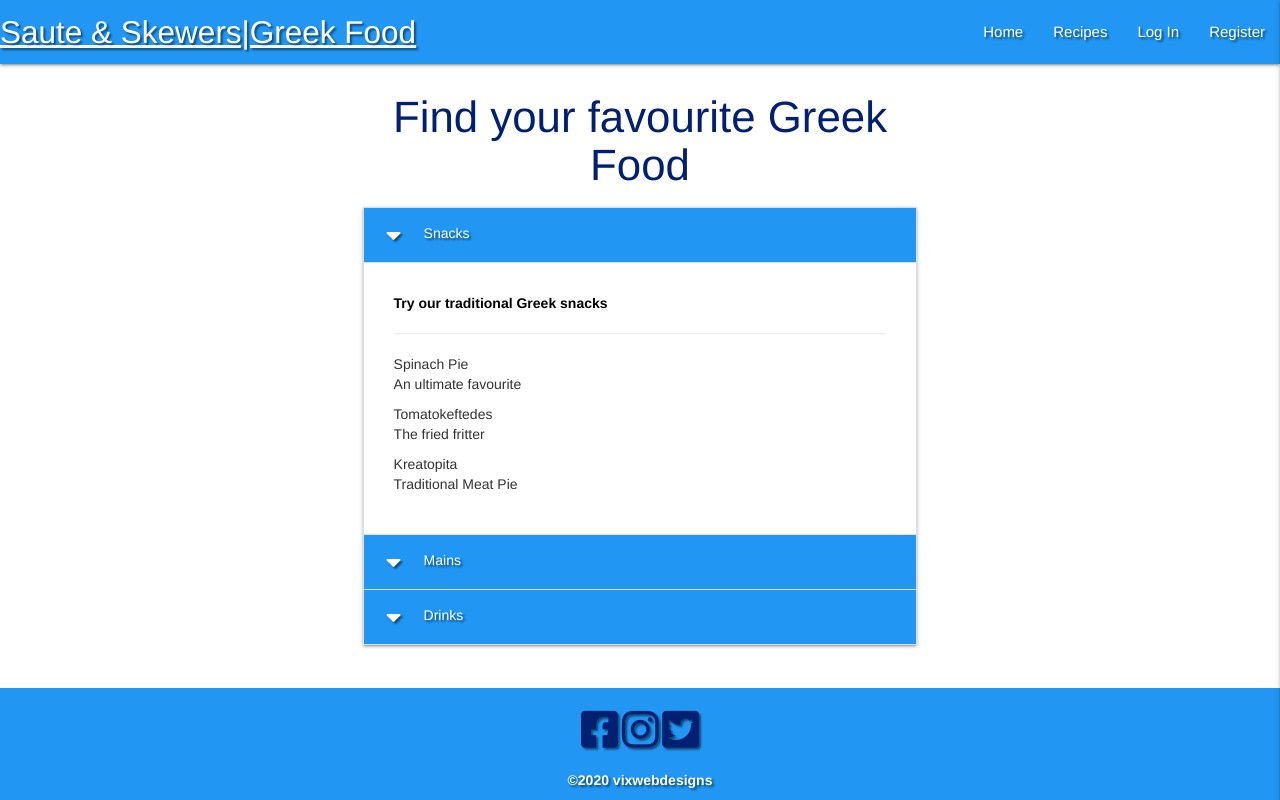
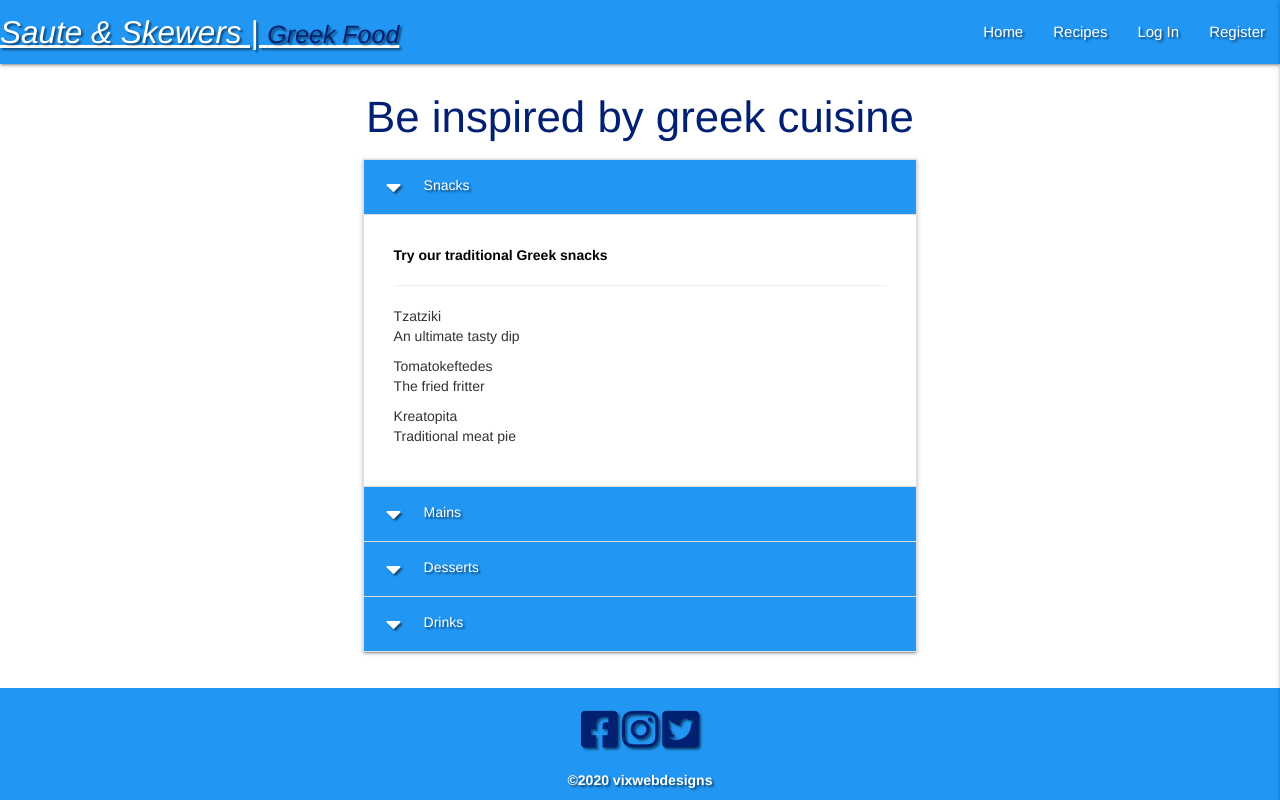
Before and after one commit to VMBlakelock/saute-and-skewers-greekfood, a Flask app: template templates/find_recipe.html in a window 1280 px wide, after a click on "Snacks". Run offline with Flask 2, Linux system fonts and the light colour scheme; the template is opened without the code that fills it, so the values that code supplies are empty; some libraries are stand-ins or nearby versions.

```diff
--- a/static/css/style.css
+++ b/static/css/style.css
@@ -10,6 +10,18 @@
 
 .titles-text {
     color:rgb(2, 32, 114);
+}
+
+/*-- logo text styling --*/
+
+.logo-text {
+    font-style: italic;
+}
+
+.food-type {
+     font-style: italic;
+     font-size: 25px;
+     color:rgb(2, 32, 114);
 }
 
 /*-- find_recipe p style --*/
--- a/static/js/script.js
+++ b/static/js/script.js
@@ -2,4 +2,5 @@
     $(".sidenav").sidenav({edge: "right"});
      $(".collapsible").collapsible();
      $("select").formSelect();
+      $('.carousel').carousel();
   });
--- a/templates/base.html
+++ b/templates/base.html
@@ -20,7 +20,7 @@
 <!-- navbar top -->
 <nav class="nav-extended text-shadow #2196f3 blue">
     <div class="nav-wrapper">
-      <a href="{{ url_for('get_recipes') }}" class="brand-logo">Saute & Skewers|Greek Food</a>
+      <a href="{{ url_for('get_recipes') }}" class="brand-logo logo-text">Saute & Skewers | <span class="food-type">Greek Food</span></a>
       <a href="#" data-target="mobile-demo" class="sidenav-trigger right"><i class="fas fa-bars"></i></a>
       <ul class="right hide-on-med-and-down">
                     <li><a href="{{ url_for('get_recipes') }}">Home</a></li>
--- a/templates/find_recipe.html
+++ b/templates/find_recipe.html
@@ -4,7 +4,7 @@
 <div class="row">
         <div class="col s12 m8 offset-m2">
                 <h3 class="titles-text center-align">
-                   Find your favourite Greek Food
+                   Be inspired by greek cuisine
                 </h3>
 
         <ul class="collapsible">
@@ -14,9 +14,9 @@
             <hr>
 
             <ul>
-            Spinach Pie <p>An ultimate favourite</p>
+            Tzatziki <p>An ultimate tasty dip</p>
             Tomatokeftedes <p>The fried fritter</p>
-            Kreatopita <p>Traditional Meat Pie</p>
+            Kreatopita <p>Traditional meat pie</p>
             </ul>
             </div>
         </li>
@@ -27,12 +27,24 @@
             <hr>
 
             <ul>
-            Spinach Pie <p>An ultimate favourite</p>
-            Tomatokeftedes <p>The fried fritter</p>
-            Kreatopita <p>Traditional Meat Pie</p>
+            Moussaka <p>An oven baked legend</p>
+            Spanakopita - Spinach Pie <p>A fresh greens favourite</p>
+            Souvlaki <p>Grilled meat on the skewer</p>
             </ul>
             </div>
         </li>
+
+        <li>
+            <div class="collapsible-header white-text #2196f3 blue text-shadow"><i class="fas fa-caret-down"></i>Desserts</div>
+            <div class="collapsible-body"><span class="bold">Devine desserts for the sugar high</span>
+            <hr>
+
+            <ul>
+            Lemon Bougatsa <p>The low fat tasty treat</p>
+            Loukomadies <p>Honey flavoured dough balls</p>
+            Baklava <p> An abundance of the sugary sweets</p>
+            </ul>
+            </div>
 
         <li>
             <div class="collapsible-header white-text #2196f3 blue text-shadow"><i class="fas fa-caret-down"></i>Drinks</div>
@@ -40,12 +52,11 @@
             <hr>
 
             <ul>
-            Spinach Pie <p>An ultimate favourite</p>
-            Tomatokeftedes <p>The fried fritter</p>
-            Kreatopita <p>Traditional Meat Pie</p>
+            Ouzo <p>Add water and sip</p>
+            Rakomelo <p>Best warm with honey</p>
+            Metexa <p>Pour over ice with a slice of cucumber</p>
             </ul>
             </div>
         </li>
-        </ul>
 
  {% endblock %}
```
Also changed, not shown: templates/recipes.html (+10 -14 lines).
